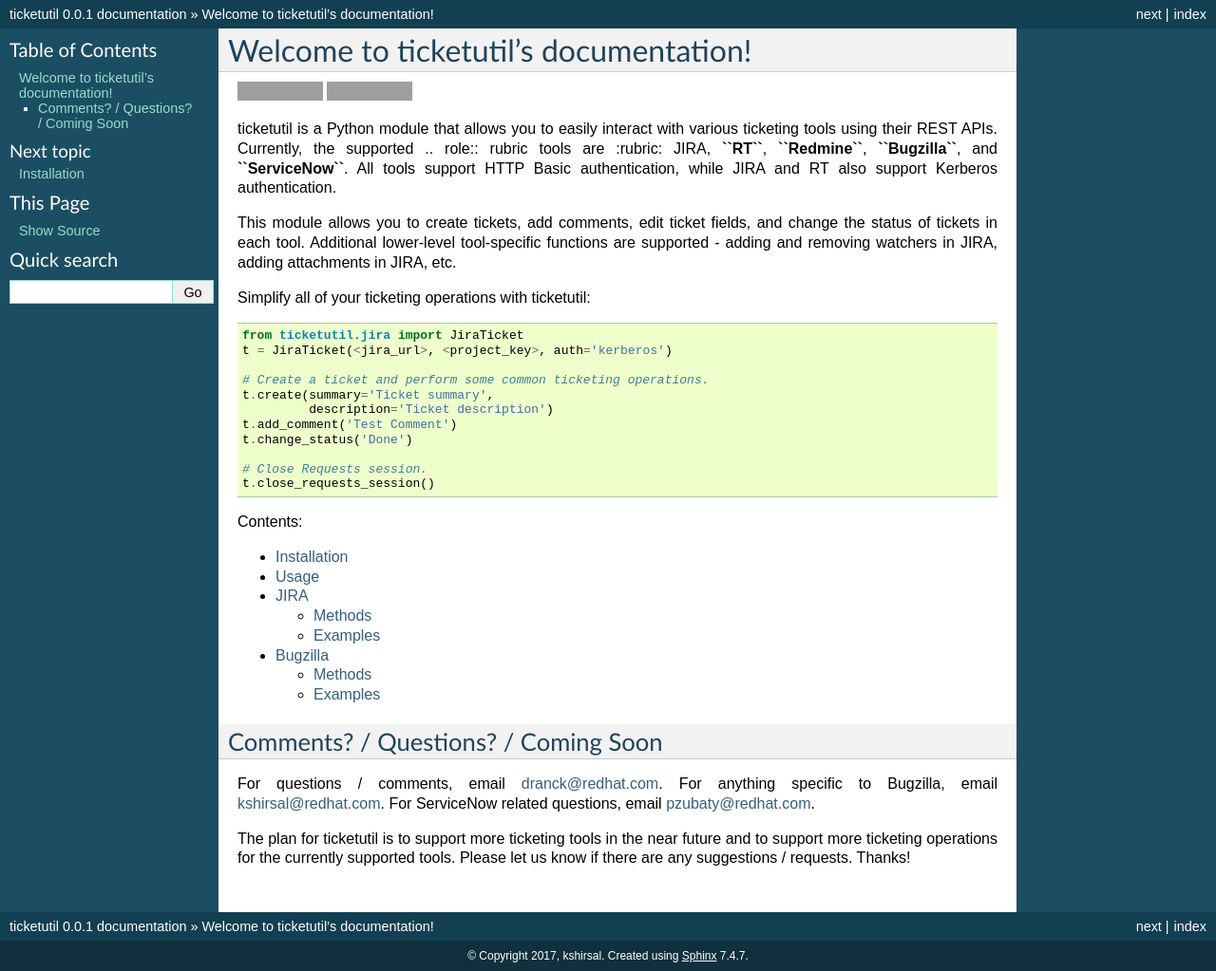
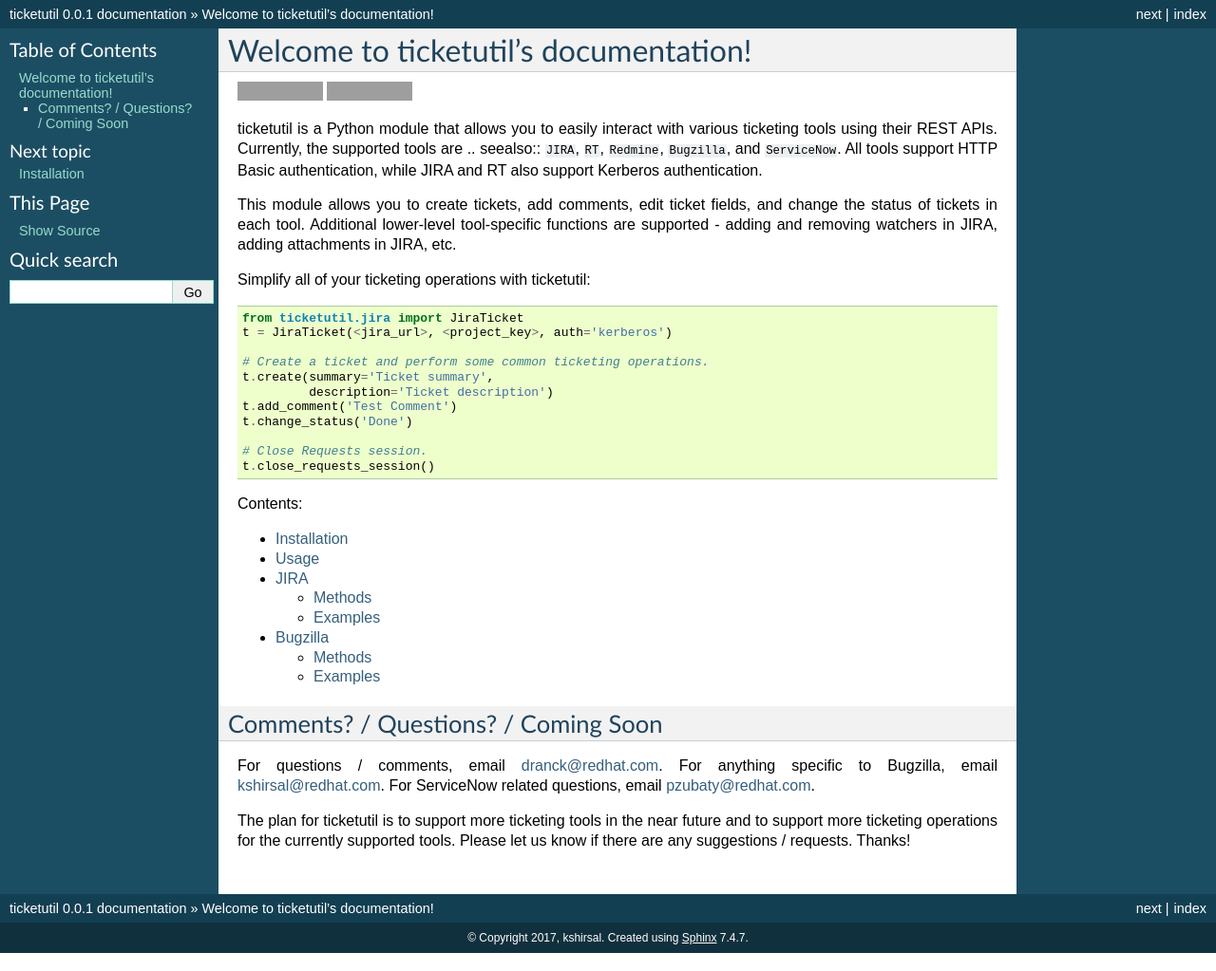
Before and after one commit to dmranck/ticketutil, a Sphinx documentation site: the page built from read-the-docs/source/index.rst, in a window 1280 px wide. Shown: the whole page at 95% size. Built offline with Sphinx 7.4.7, drawn with Linux system fonts in a browser that asks for light colours; grey boxes are pictures that could not be loaded.

Commit message:
UPDATE index.rst

```diff
--- a/read-the-docs/source/index.rst
+++ b/read-the-docs/source/index.rst
@@ -9,10 +9,9 @@
     :target: https://pypi.python.org/pypi/ticketutil/1.2.0
 
 ticketutil is a Python module that allows you to easily interact with
-various ticketing tools using their REST APIs. Currently, the supported
-.. role:: rubric
-tools are :rubric: JIRA, **``RT``**, **``Redmine``**, **``Bugzilla``**, and **``ServiceNow``**. All tools support
-HTTP Basic authentication, while JIRA and RT also support Kerberos
+various ticketing tools using their REST APIs. Currently, the supported tools are
+.. seealso:: ``JIRA``, ``RT``, ``Redmine``, ``Bugzilla``, and ``ServiceNow``.
+All tools support HTTP Basic authentication, while JIRA and RT also support Kerberos
 authentication.
 
 This module allows you to create tickets, add comments, edit ticket
```
